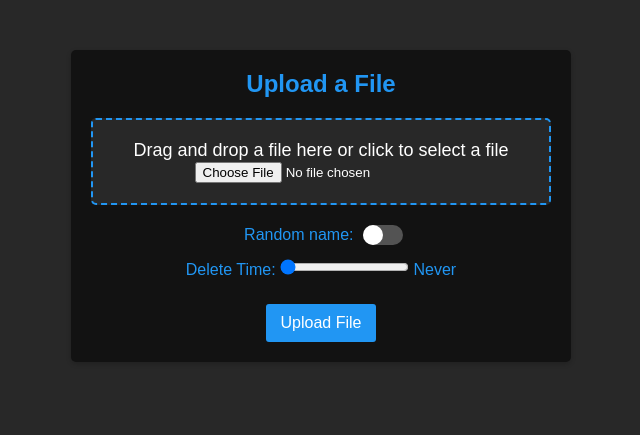
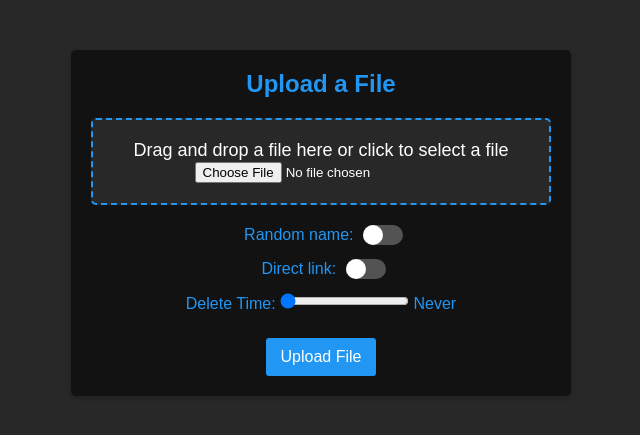
Before and after one commit to Toomas633/FileShare, a PHP site: page / in a window 1280 px wide. Shown: the part 60-495 px from the top of the page, without its empty margins (319-959 px from the left). Run offline with PHP 8.4, Linux system fonts and the light colour scheme.

Commit message:
Add direct link switch and change name generation

```diff
--- a/css/style.css
+++ b/css/style.css
@@ -249,7 +249,7 @@ h1 {
   display: none;
 }
 
-#switch-value {
+#random-switch-value {
   position: absolute;
   cursor: pointer;
   top: 0;
@@ -262,7 +262,7 @@ h1 {
   border-radius: 34px;
 }
 
-#switch-value:before {
+#random-switch-value:before {
   position: absolute;
   content: "";
   height: 20px;
@@ -275,15 +275,15 @@ h1 {
   border-radius: 50%;
 }
 
-input:checked + #switch-value {
+input:checked + #random-switch-value {
   background-color: #2196f3;
 }
 
-input:focus + #switch-value {
+input:focus + #random-switch-value {
   box-shadow: 0 0 1px #2196f3;
 }
 
-input:checked + #switch-value:before {
+input:checked + #random-switch-value:before {
   -webkit-transform: translateX(20px);
   -ms-transform: translateX(20px);
   transform: translateX(20px);
@@ -299,3 +299,65 @@ input:checked + #switch-value:before {
 #slider-container {
   padding: 10px;
 }
+
+#direct{
+  margin-top: 10px;
+}
+
+.direct-switch {
+  position: relative;
+  display: inline-block;
+  width: 40px;
+  height: 20px;
+}
+
+.direct-switch input {
+  display: none;
+}
+
+#direct-switch-value {
+  position: absolute;
+  cursor: pointer;
+  top: 0;
+  left: 0;
+  right: 0;
+  bottom: 0;
+  background-color: #535353;
+  -webkit-transition: 0.4s;
+  transition: 0.4s;
+  border-radius: 34px;
+}
+
+#direct-switch-value:before {
+  position: absolute;
+  content: "";
+  height: 20px;
+  width: 20px;
+  left: 0px;
+  bottom: 0px;
+  background-color: white;
+  -webkit-transition: 0.4s;
+  transition: 0.4s;
+  border-radius: 50%;
+}
+
+input:checked + #direct-switch-value {
+  background-color: #2196f3;
+}
+
+input:focus + #direct-switch-value {
+  box-shadow: 0 0 1px #2196f3;
+}
+
+input:checked + #direct-switch-value:before {
+  -webkit-transform: translateX(20px);
+  -ms-transform: translateX(20px);
+  transform: translateX(20px);
+}
+
+#direct-lable  {
+  height: 40px;
+  position: relative;
+  bottom: 5px;
+  padding: 5px;
+}
--- a/index.html
+++ b/index.html
@@ -23,10 +23,17 @@
           <input type="file" id="file-input" name="file-input" accept="*" />
         </div>
         <div id="random">
-          <label id="random-lable" for="toggle-switch">Random name:</label>
+          <label id="random-lable" for="random-toggle-switch">Random name:</label>
           <label class="random-switch">
-            <input type="checkbox" id="toggle-switch" />
-            <span id="switch-value"></span>
+            <input type="checkbox" id="random-toggle-switch" />
+            <span id="random-switch-value"></span>
+          </label>
+        </div>
+        <div id="direct">
+          <label id="direct-lable" for="direct-toggle-switch">Direct link:</label>
+          <label class="direct-switch">
+            <input type="checkbox" id="direct-toggle-switch" />
+            <span id="direct-switch-value"></span>
           </label>
         </div>
         <div id="slider-container">
--- a/js/script.js
+++ b/js/script.js
@@ -34,20 +34,27 @@ deleteTimeSlider.addEventListener("input", () => {
   }
   deleteTimeDisplay.innerHTML = deleteTimeDisplayValue;
 });
-
 const form = document.querySelector("form");
 form.addEventListener("submit", (e) => {
   e.preventDefault();
-  const toggleSwitch = document.getElementById('toggle-switch');
+  const randomToggleSwitch = document.getElementById("random-toggle-switch");
+  const directToggleSwitch = document.getElementById("direct-toggle-switch");
   const file = fileInput.files[0];
   const formData = new FormData();
   formData.append("file", file);
-  if (toggleSwitch.checked) {
+  if (randomToggleSwitch.checked) {
     var random = 1;
   } else {
     var random = 0;
   }
-  fetch("php/upload.php?random=" + random, {
+  formData.append("random", random);
+  if (directToggleSwitch.checked) {
+    var direct = 1;
+  } else {
+    var direct = 0;
+  }
+  formData.append("direct", direct)
+  fetch("php/upload.php", {
     method: "POST",
     body: formData,
   })
```
Also changed, not shown: db/database.json (+12 -17 lines), php/upload.php (+5 -5 lines).
